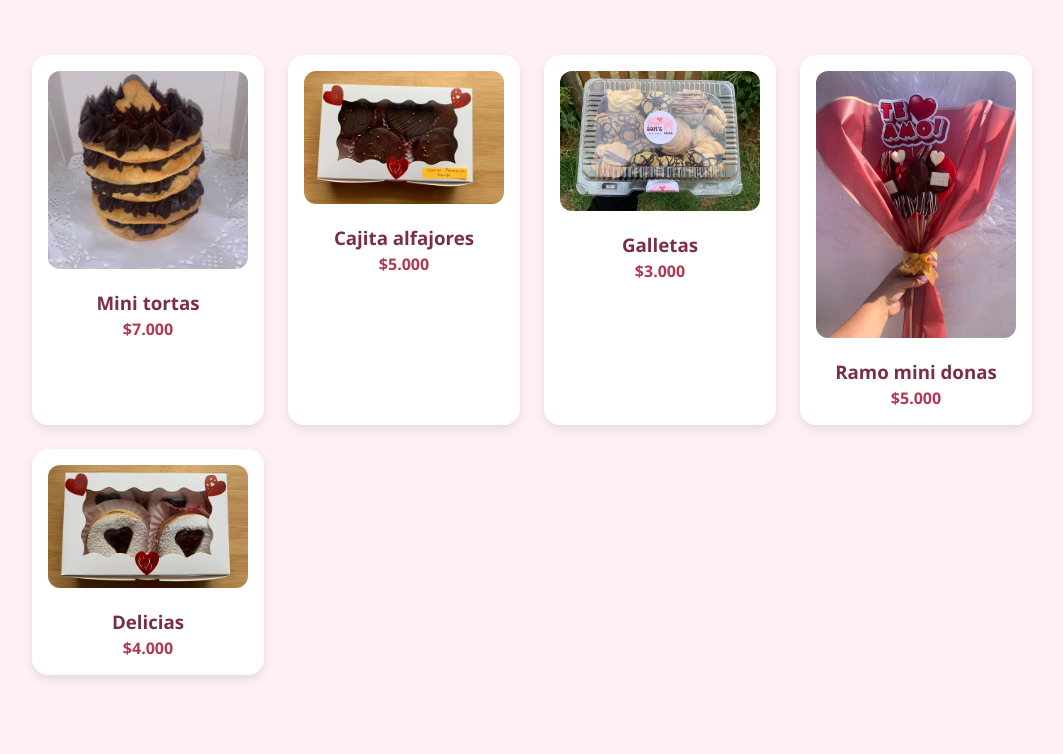
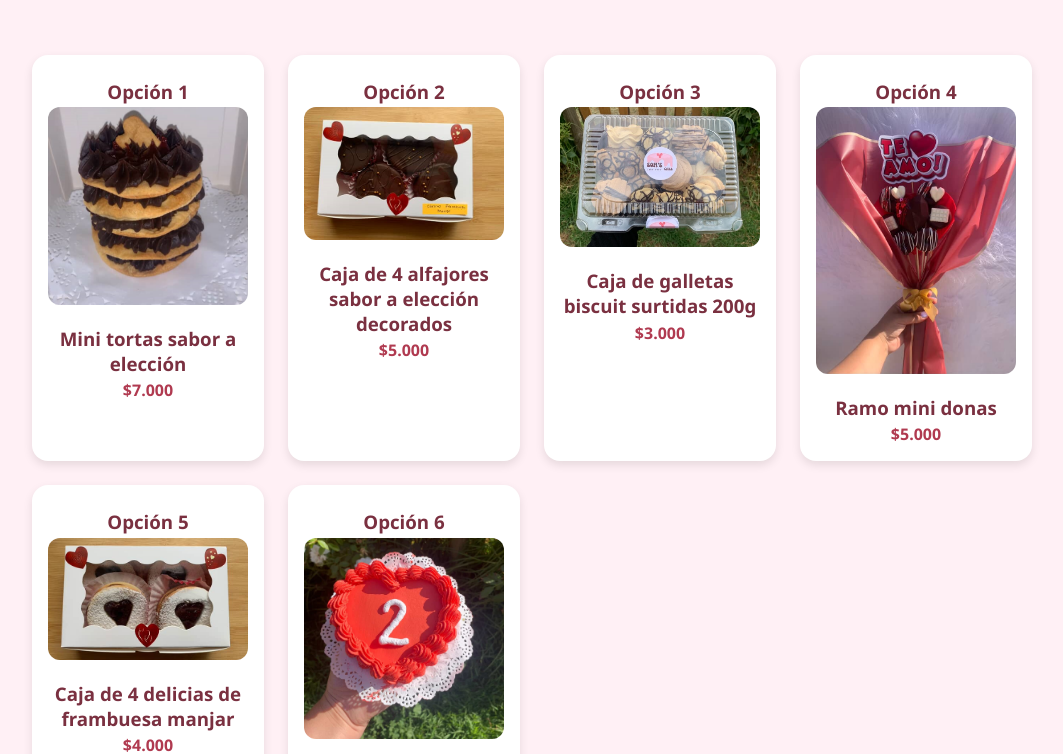
Before and after one commit to projlmr/cat-logo-sofi, a plain HTML site: page index.html in a window 1280 px wide. Shown: the part 517-1271 px from the top of the page, without its empty margins (108-1171 px from the left). Drawn offline with Linux system fonts and the light colour scheme.

Commit message:
Subida inicial del sitio

```diff
--- a/index.html
+++ b/index.html
@@ -24,29 +24,40 @@
     <h2>Catálogo Día de la Madre</h2>
     <div class="productos">
       <div class="producto">
+        <h3>Opción 1</h3>
         <img src="img/minitorta.jpg.png" alt="Mini torta" />
-        <h3>Mini tortas</h3>
+        <h3>Mini tortas sabor a elección</h3>
         <p>$7.000</p>
       </div>
       <div class="producto">
+        <h3>Opción 2</h3>
         <img src="img/alfajores.png" alt="Alfajores" />
-        <h3>Cajita alfajores</h3>
+        <h3>Caja de 4 alfajores sabor a elección decorados</h3>
         <p>$5.000</p>
       </div>
       <div class="producto">
+        <h3>Opción 3</h3>
         <img src="img/galletas.png" alt="Galletas" />
-        <h3>Galletas</h3>
+        <h3>Caja de galletas biscuit surtidas 200g </h3>
         <p>$3.000</p>
       </div>
       <div class="producto">
+        <h3>Opción 4</h3>
         <img src="img/ramominidonas.jpg" alt="Ramo mini donas" />
         <h3>Ramo mini donas</h3>
         <p>$5.000</p>
       </div>
       <div class="producto">
+        <h3>Opción 5</h3>
         <img src="img/delicias.png" alt="Delicias" />
-        <h3>Delicias</h3>
+        <h3>Caja de 4 delicias de frambuesa manjar</h3>
         <p>$4.000</p>
+      </div>
+      <div class="producto">
+        <h3>Opción 6</h3>
+        <img src="img/tortacorazon.jpg" alt="tortacorazon" />
+        <h3>Mini torta forma corazón sabor a elección</h3>
+        <p>$7.000</p>
       </div>
     </div>
   </section>
@@ -63,7 +74,7 @@
 
   <footer>
     <p>¿Tienes alguna pregunta? Contáctanos</p>
-    <a class="boton" href="https://wa.me/56935897786" target="_blank">Contactar</a>
+    <a class="boton" href="https://wa.me/56935897786" target="_blank">Whatsapp</a>
   </footer>
 
   <script>
```
Also changed, not shown: img/tortacorazon.jpg (added).
